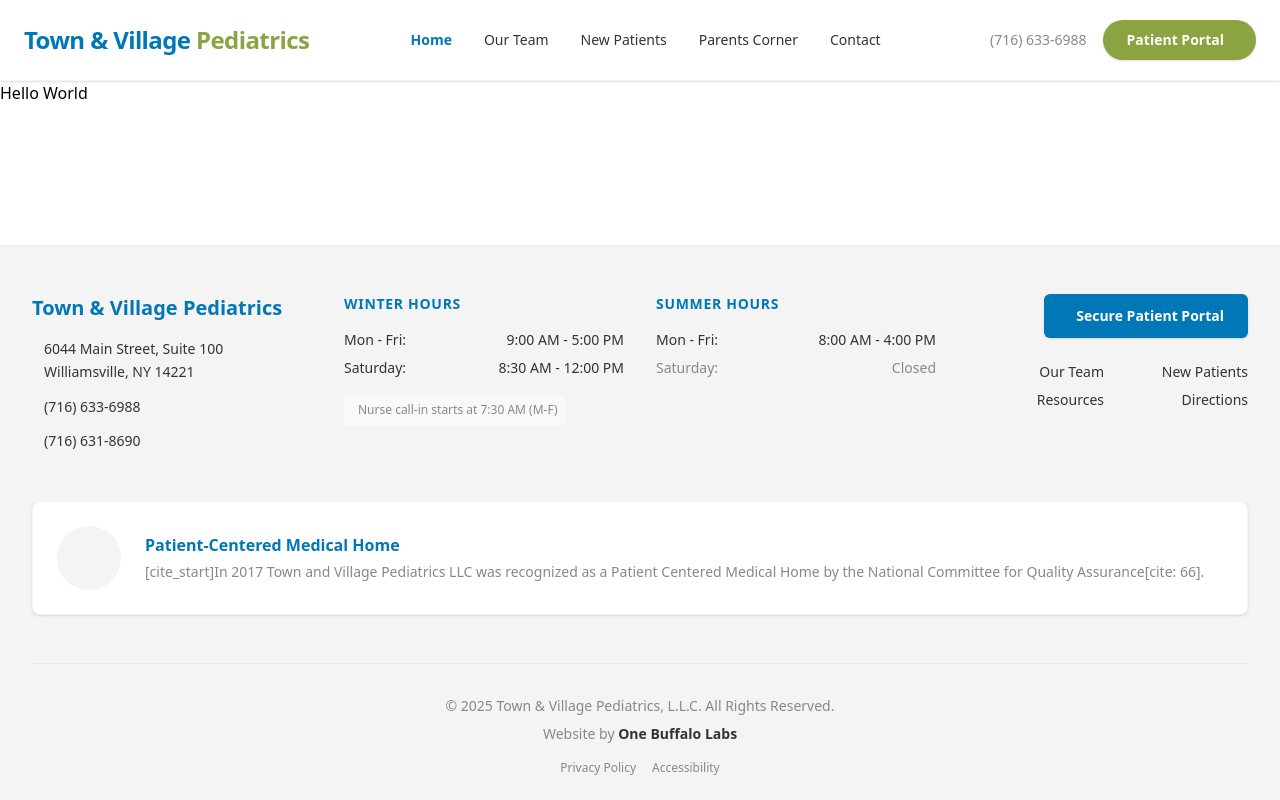
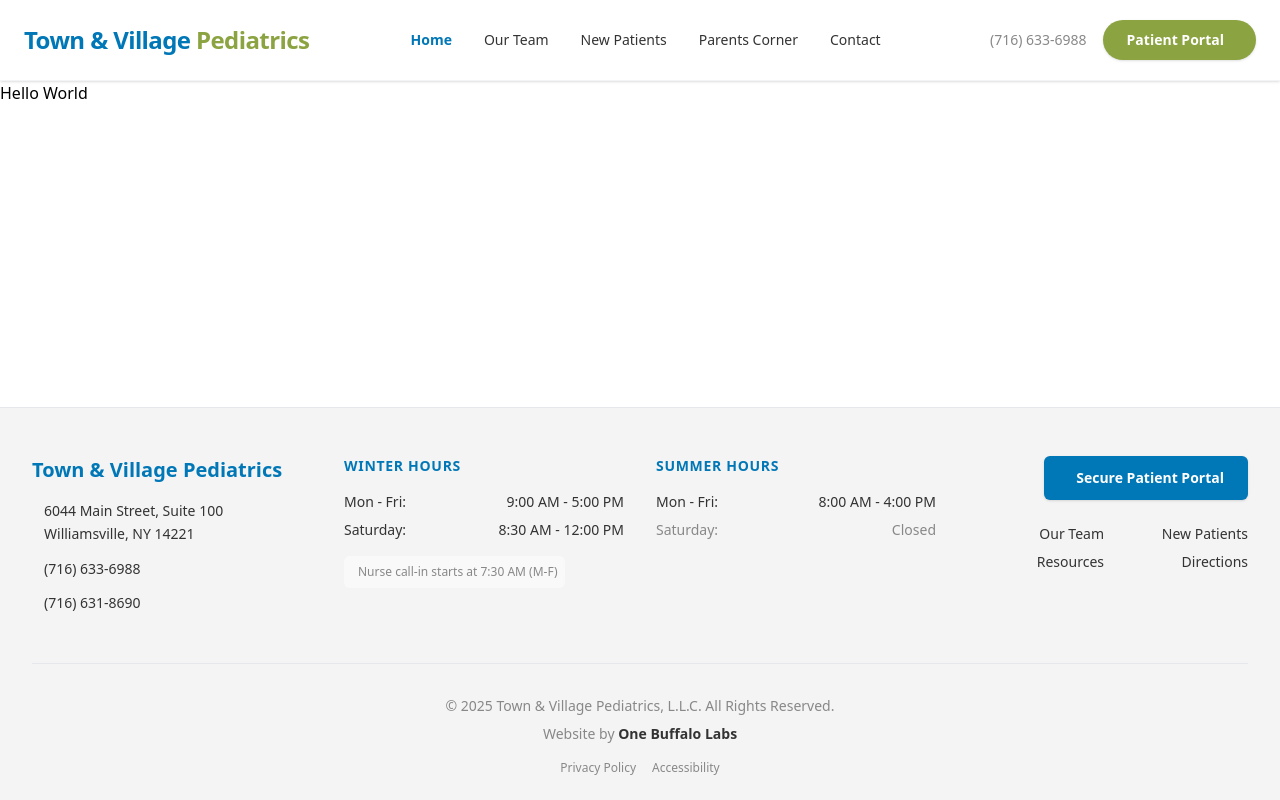
Before and after one commit to OneBuffaloLabsClients/townandvillagepediatrics.com, a Next.js app: page / in a window 1280 px wide. Built offline with nearby package versions, Linux system fonts and the light colour scheme.

Commit message:
Cleaned up footer

```diff
--- a/src/components/Footer.tsx
+++ b/src/components/Footer.tsx
@@ -112,25 +112,6 @@ const Footer = () => {
           </div>
         </div>
 
-        {/* Recognition Badge Area */}
-        <div className="mb-8 rounded-lg bg-white p-6 shadow-sm border border-gray-100">
-          <div className="flex flex-col md:flex-row items-center gap-6">
-            {/* Placeholder for NCQA Logo - ideally use next/image here */}
-            <div className="flex-shrink-0 h-16 w-16 bg-gray-100 rounded-full flex items-center justify-center text-[var(--color-secondary-accent)]">
-              <i className="fa-solid fa-award text-3xl"></i>
-            </div>
-            <div>
-              <h4 className="text-base font-bold text-[var(--color-secondary-accent)] mb-1">
-                Patient-Centered Medical Home
-              </h4>
-              <p className="text-sm text-[var(--color-text-muted)] leading-relaxed">
-                [cite_start]In 2017 Town and Village Pediatrics LLC was recognized as a Patient
-                Centered Medical Home by the National Committee for Quality Assurance[cite: 66].
-              </p>
-            </div>
-          </div>
-        </div>
-
         {/* Copyright / Legal */}
         <div className="mt-12 border-t border-gray-200 pt-8 text-center text-sm text-[var(--color-text-muted)]">
           <p>
```
